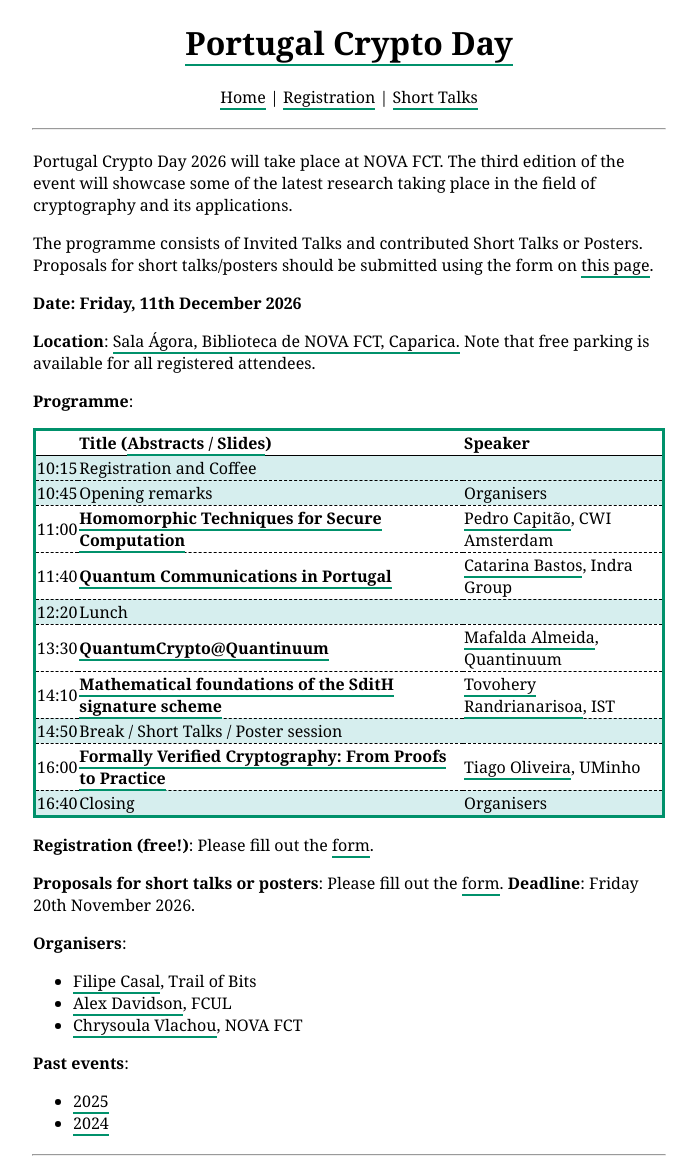
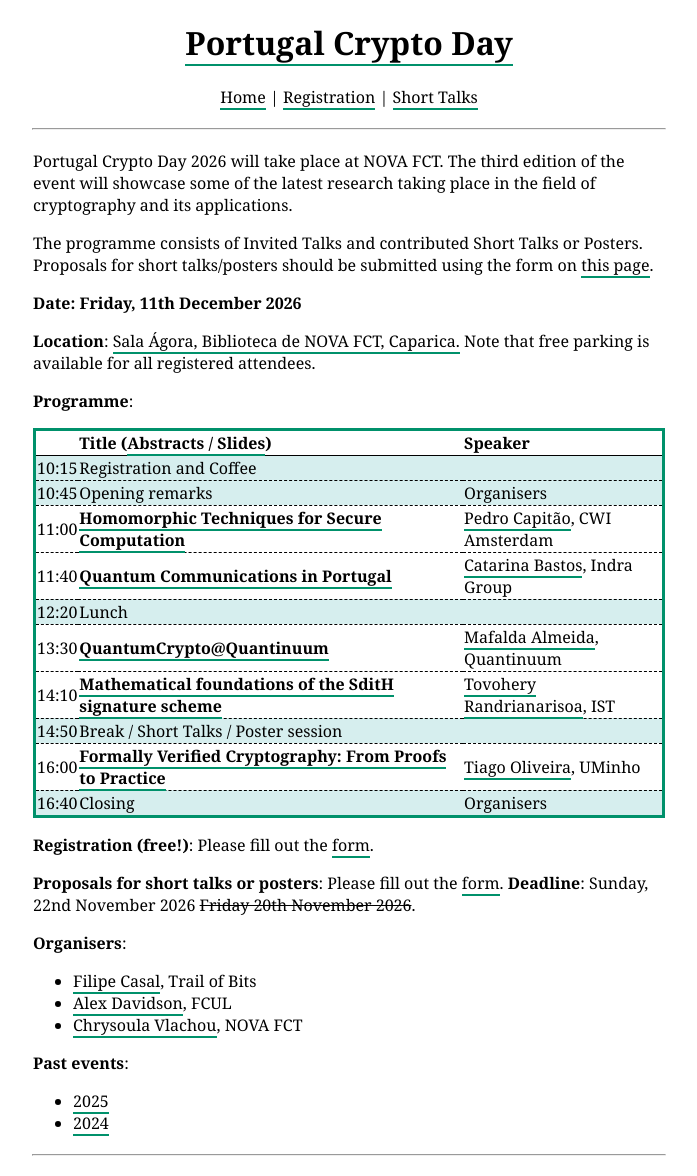
Before and after one commit to cryptoday-pt/cryptoday-pt.github.io, a Jekyll site: the page built from index.html, in a window 1280 px wide. Shown: the whole page, without its empty margins (291-988 px from the left). Built offline with Jekyll 4.4.1, drawn with Linux system fonts in a browser that asks for light colours; the list of posts is cut into pages by our own code.

Commit message:
extended deadline

```diff
--- a/index.html
+++ b/index.html
@@ -78,7 +78,7 @@ Portugal Crypto Day 2026 will take place at NOVA FCT. The third edition of the e
     <b>Registration (free!)</b>: Please fill out the <a href="https://forms.gle/FmVy6Vk27zXruTAu8">form</a>.
 </p>
 <p>
-    <b>Proposals for short talks or posters</b>: Please fill out the <a href="https://forms.gle/6t7boX3pS8eAWaap8">form</a>. <b>Deadline</b>: Friday 20th November 2026.
+    <b>Proposals for short talks or posters</b>: Please fill out the <a href="https://forms.gle/6t7boX3pS8eAWaap8">form</a>. <b>Deadline</b>: Sunday, 22nd November 2026 <s>Friday 20th November 2026</s>.
 </p>
 <p> <b>Organisers</b>:
     <ul>
```
